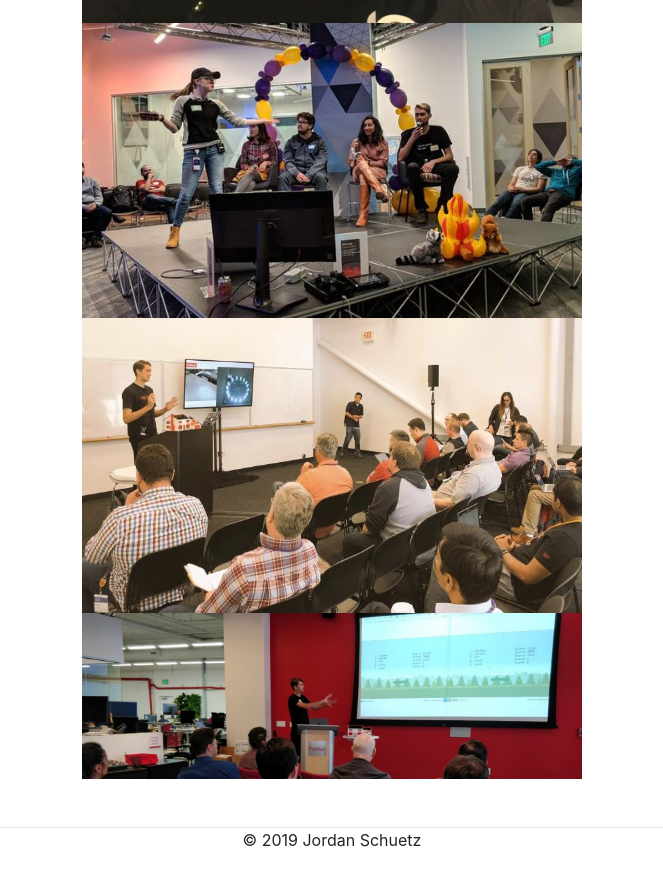
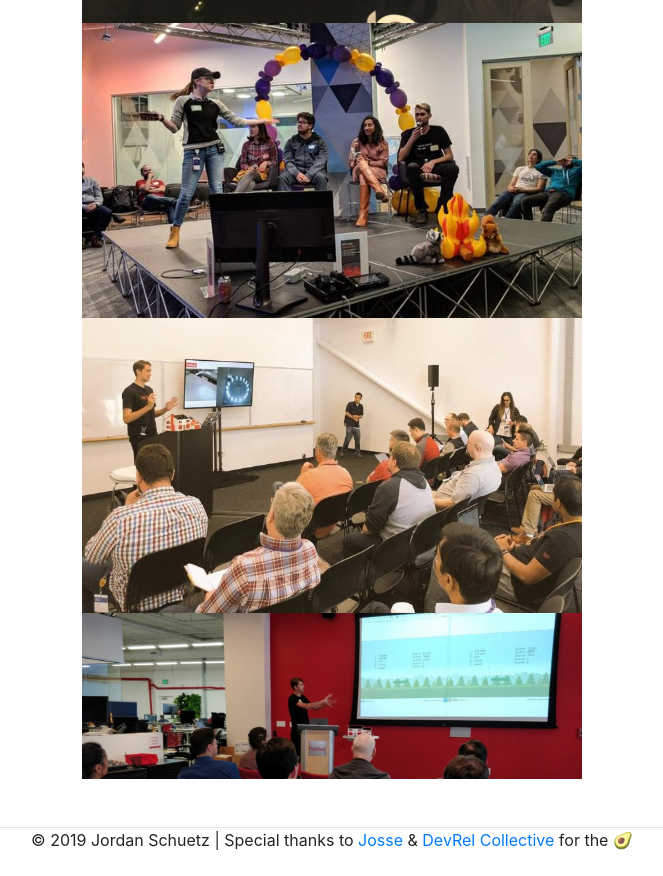
Before and after one commit to JordanSchuetz/Jordan-Developer-Advocate, a website with bundled scripts: page index.html in a window 1280 px wide. Shown: the part 4805-5681 px from the top of the page, without its empty margins (444-1107 px from the left). Built offline with nearby package versions, Linux system fonts and the light colour scheme; a web font is replaced by a local one.

Commit message:
Update index.html

```diff
--- a/index.html
+++ b/index.html
@@ -309,7 +309,7 @@ University of California Riverside to teach introductory computer programing to
     <hr class="m-0">
     <center>&copy; <script type="text/javascript">
   document.write(new Date().getFullYear());
-  </script> Jordan Schuetz</center><br>
+  </script> Jordan Schuetz | Special thanks to <a target="_blank" href="https://codepen.io/joseewouters/pen/YJrxwZ">Josse</a> & <a target="_blank" href="https://devrelcollective.fun/">DevRel Collective</a> for the 🥑 </center><br>
 
 
   </div>
```
